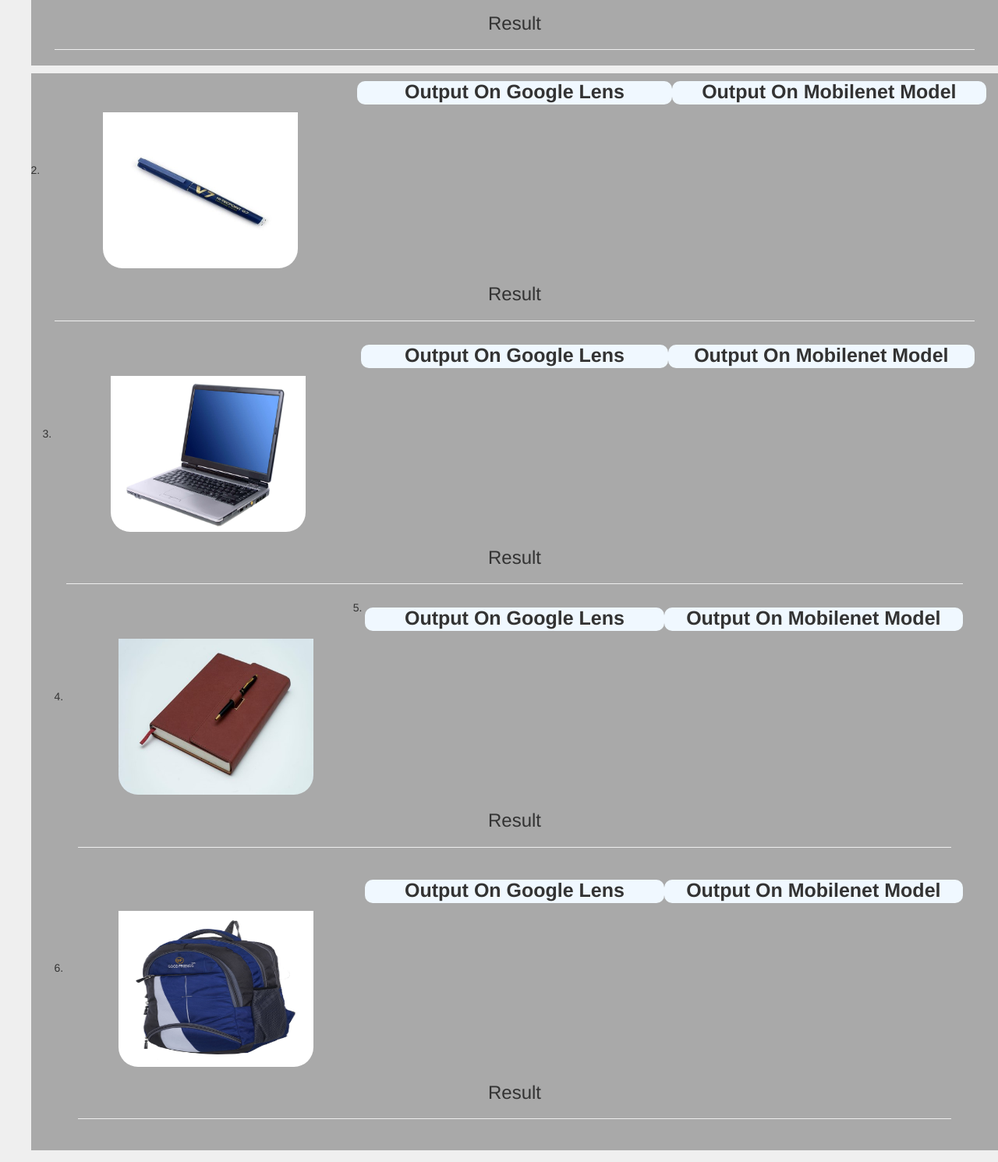
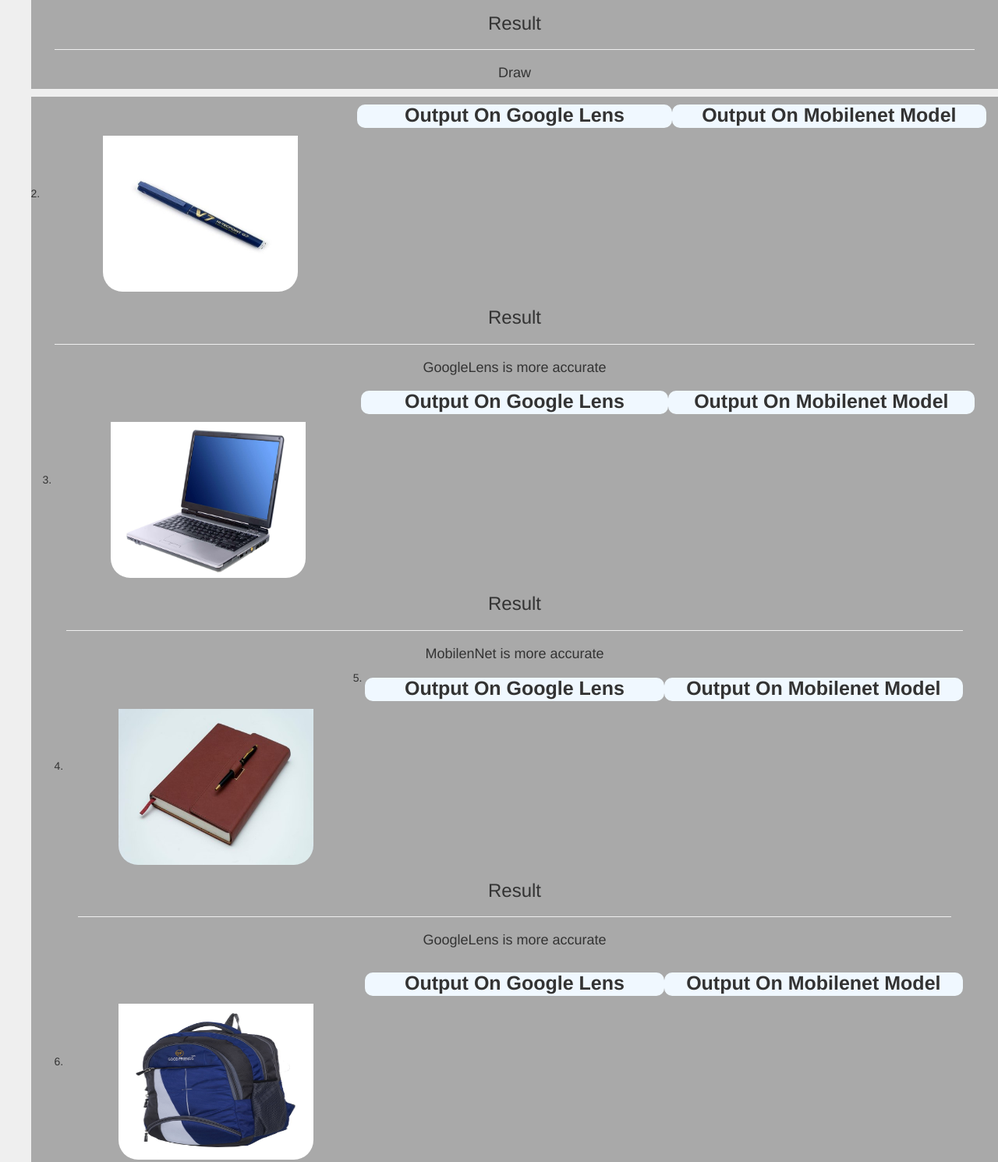
Before and after one commit to Kavyansh312009/glvsmn1, a plain HTML site: page index.html in a window 1280 px wide. Shown: the part 543-2033 px from the top of the page at 78% size. Drawn offline with nearby package versions, Linux system fonts and the light colour scheme.

Commit message:
Add files via upload

```diff
--- a/index.html
+++ b/index.html
@@ -33,7 +33,7 @@
     <div class="mini_result col-xs-12">
       <h3>Result</h3>
       <hr>
-      <h4></h4>
+      <h4>Draw</h4>
     </div>
   </div>
 
@@ -50,7 +50,7 @@
     <div class="mini_result col-xs-12">
       <h3>Result</h3>
       <hr>
-      <h4></h4>
+      <h4>GoogleLens is more accurate</h4>
   </div>
 
   <br><br>
@@ -66,7 +66,7 @@
     <div class="mini_result col-xs-12">
       <h3>Result</h3>
       <hr>
-      <h4></h4>
+      <h4>MobilenNet is more accurate</h4>
   </div>
 
   <br><br>
@@ -82,7 +82,7 @@
     <div class="mini_result col-xs-12">
       <h3>Result</h3>
       <hr>
-      <h4></h4>
+      <h4>GoogleLens is more accurate</h4>
   </div>
 
   <br><br>
@@ -98,7 +98,7 @@
     <div class="mini_result col-xs-12">
       <h3>Result</h3>
       <hr>
-      <h4></h4>
+      <h4>GoogleLens is more accurate</h4>
   </div>
 </ol>
 
```
